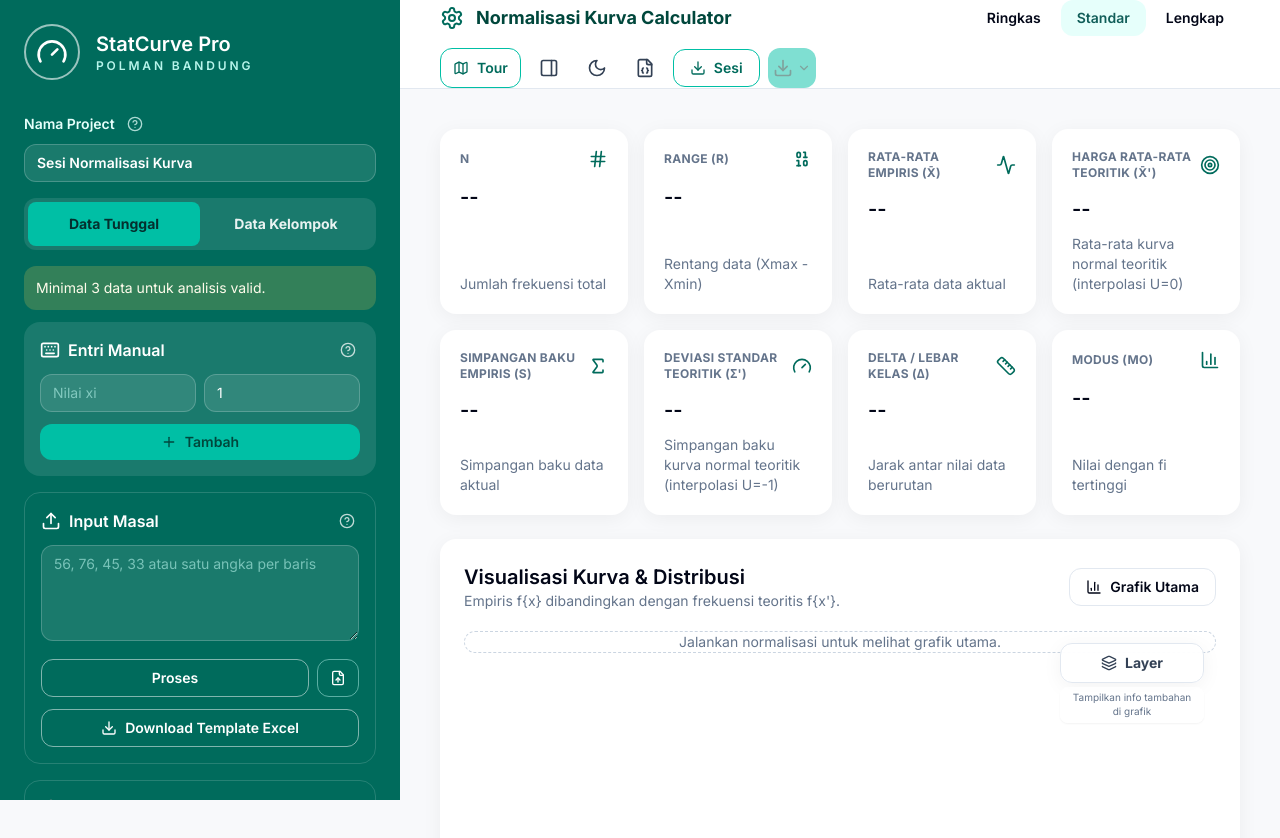
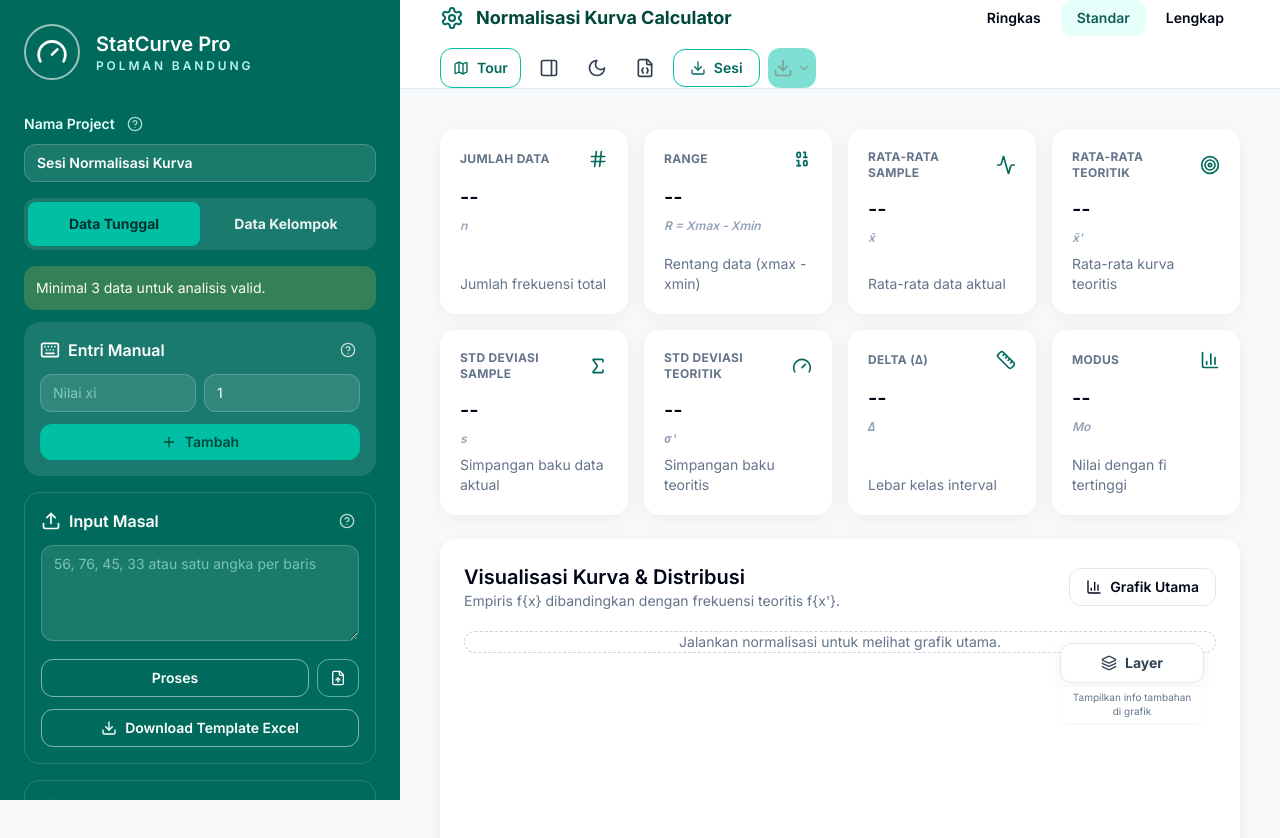
Before and after one commit to ErlanM08/Website-Statistika-Normalisasi-Kurva, a React (Vite) app: page / in a window 1280 px wide. Shown: the top 838 px of the page. Built offline with nearby package versions, Linux system fonts and the light colour scheme.

Commit message:
style: update info bar labels with symbols and descriptions

```diff
--- a/src/components/KpiGrid.tsx
+++ b/src/components/KpiGrid.tsx
@@ -6,39 +6,42 @@ const icons = [Hash, Binary, Activity, Target, Sigma, Gauge, Ruler, BarChart3];
 
 export function KpiGrid() {
   const results = useDataStore((state) => state.results);
-  const dataType = useDataStore((state) => state.dataType);
   const cards = [
-    { label: 'N', value: results ? results.n.toString() : '--', caption: 'Jumlah frekuensi total' },
+    { label: 'Jumlah Data', value: results ? results.n.toString() : '--', symbol: 'n', caption: 'Jumlah frekuensi total' },
     {
-      label: 'RANGE (R)',
+      label: 'Range',
       value: results ? formatCalculated(results.range) : '--',
-      caption: 'Rentang data (Xmax - Xmin)',
-      title: 'Rentang data (Xmax - Xmin)',
+      symbol: 'R = Xmax - Xmin',
+      caption: 'Rentang data (xmax - xmin)',
+      title: 'Rentang data (xmax - xmin)',
     },
-    { label: 'RATA-RATA EMPIRIS (x̄)', value: results ? formatCalculated(results.meanEmpiris) : '--', caption: 'Rata-rata data aktual' },
+    { label: 'Rata-Rata Sample', value: results ? formatCalculated(results.meanEmpiris) : '--', symbol: 'x̄', caption: 'Rata-rata data aktual' },
     {
-      label: "HARGA RATA-RATA TEORITIK (x̄')",
+      label: 'Rata-Rata Teoritik',
       value: results ? formatCalculated(results.meanTeoritik) : '--',
-      caption: 'Rata-rata kurva normal teoritik (interpolasi U=0)',
+      symbol: "x̄'",
+      caption: 'Rata-rata kurva teoritis',
     },
-    { label: 'SIMPANGAN BAKU EMPIRIS (s)', value: results ? formatCalculated(results.stdEmpiris) : '--', caption: 'Simpangan baku data aktual' },
+    { label: 'Std Deviasi Sample', value: results ? formatCalculated(results.stdEmpiris) : '--', symbol: 's', caption: 'Simpangan baku data aktual' },
     {
-      label: "DEVIASI STANDAR TEORITIK (σ')",
+      label: 'Std Deviasi Teoritik',
       value: results ? formatCalculated(results.stdTeoritik) : '--',
-      caption: "Simpangan baku kurva normal teoritik (interpolasi U=-1)",
+      symbol: "σ'",
+      caption: 'Simpangan baku teoritis',
     },
     {
-      label: 'DELTA / LEBAR KELAS (Δ)',
+      label: 'Delta (Δ)',
       value: results && results.delta > 0 ? formatUserInput(results.delta) : '--',
-      caption: dataType === 'single' ? 'Jarak antar nilai data berurutan' : 'Lebar kelas interval (Batas Atas - Batas Bawah)',
-      title: results && results.delta > 0 ? undefined : 'Tambahkan minimal 2 data untuk menghitung delta',
+      symbol: 'Δ',
+      caption: 'Lebar kelas interval',
+      title: results && results.delta > 0 ? undefined : 'Tambahkan minimal 2 data untuk menghitung Delta',
     },
-    { label: 'MODUS (Mo)', value: results ? results.modus.map((value) => formatCalculated(value)).join(', ') : '--', caption: 'Nilai dengan fi tertinggi' },
+    { label: 'Modus', value: results ? results.modus.map((value) => formatCalculated(value)).join(', ') : '--', symbol: 'Mo', caption: 'Nilai dengan fi tertinggi' },
   ];
 
   return (
     <section className="grid gap-4 sm:grid-cols-2 xl:grid-cols-4 2xl:grid-cols-8" data-tour-id="kpi">
-      {cards.map(({ label, value, caption, title }, index) => {
+      {cards.map(({ label, value, symbol, caption, title }, index) => {
         const Icon = icons[index];
         return (
           <article key={label} className="card flex min-h-36 flex-col p-5" title={title}>
@@ -49,7 +52,8 @@ export function KpiGrid() {
             <p className="break-words text-[clamp(1.25rem,1.4vw,1.5rem)] font-semibold leading-tight text-slate-950 dark:text-white" title={value}>
               {value}
             </p>
-            <p className="mt-auto pt-3 text-sm text-slate-500 dark:text-slate-400">{caption}</p>
+            <p className="pt-2 text-xs font-semibold italic text-slate-400 dark:text-slate-500">{symbol}</p>
+            <p className="mt-auto pt-2 text-sm text-slate-500 dark:text-slate-400">{caption}</p>
           </article>
         );
       })}
--- a/src/components/charts/FrequencyPolygonChart.tsx
+++ b/src/components/charts/FrequencyPolygonChart.tsx
@@ -42,8 +42,8 @@ function FrequencyPolygonChartComponent() {
       tension: 0.4,
     });
   }
-  addMeanLine(datasets, results.meanTeoritik, maxY, 'xbar teoritik', chartSettings.meanTeoritikColor, layers.showMeanTeoritikLine);
-  addMeanLine(datasets, results.meanEmpiris, maxY, 'xbar empiris', chartSettings.meanEmpirisColor, layers.showMeanEmpirisLine);
+  addMeanLine(datasets, results.meanTeoritik, maxY, 'Rata-Rata Teoritik', chartSettings.meanTeoritikColor, layers.showMeanTeoritikLine);
+  addMeanLine(datasets, results.meanEmpiris, maxY, 'Rata-Rata Sample', chartSettings.meanEmpirisColor, layers.showMeanEmpirisLine);
 
   return <Line data={{ datasets }} options={options('Poligon Frekuensi', chartSettings.xAxisLabel, chartSettings.yAxisLabel)} />;
 }
```
